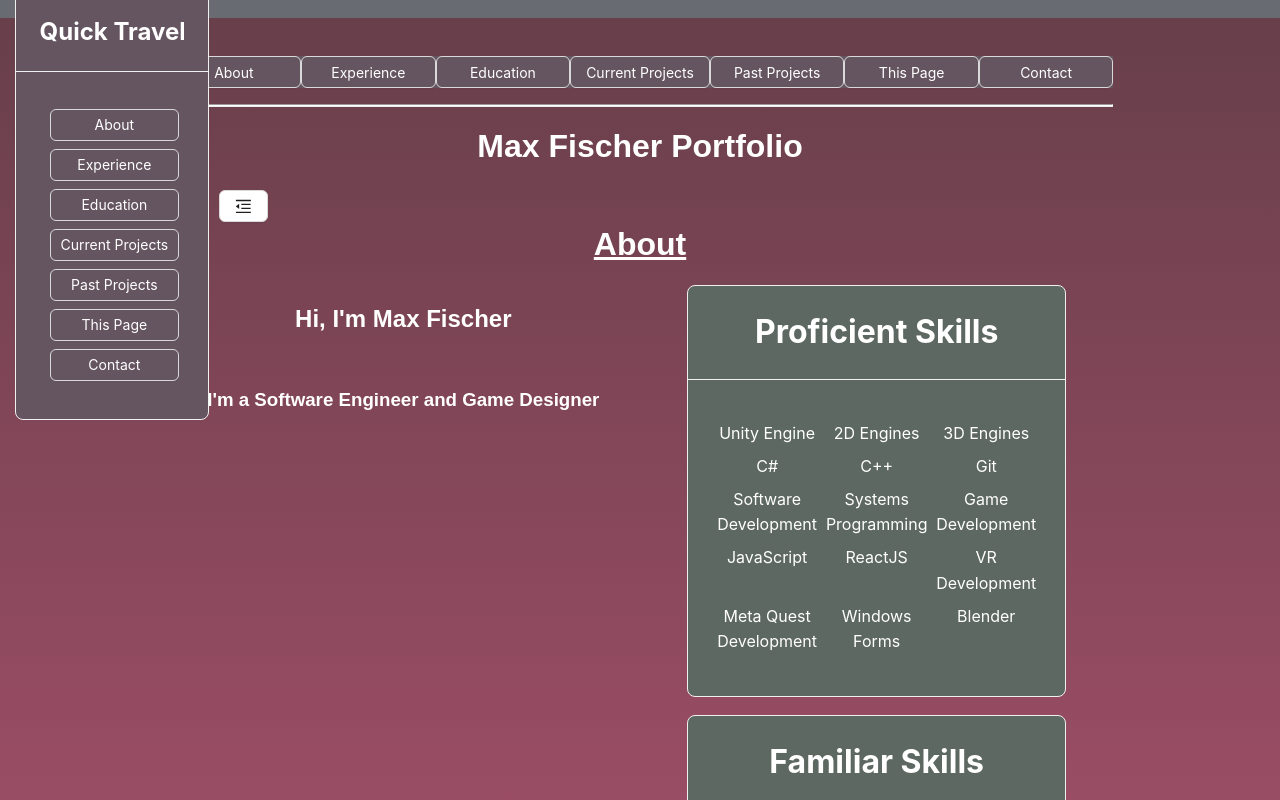
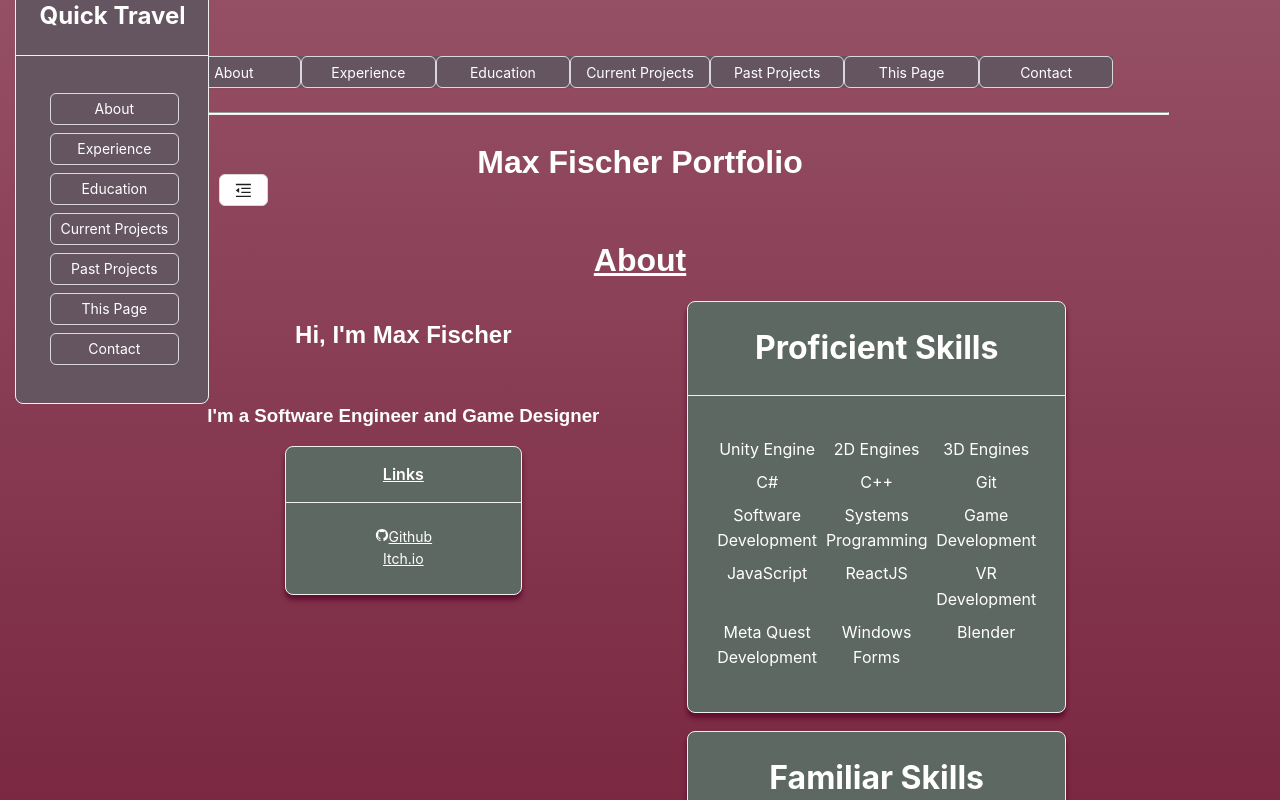
Before and after one commit to maxFischer42/maxFischer42.github.io, a React (Create React App) app in the folder portfolio/: page / in a window 1280 px wide. Shown: the top 800 px of the page. Built offline with nearby package versions, Linux system fonts and the light colour scheme.

Commit message:
Added CSS Animations

```diff
--- a/portfolio/src/components/AboutSection.js
+++ b/portfolio/src/components/AboutSection.js
@@ -1,6 +1,8 @@
 import React from "react";
 import { Component } from "react";
 import { Skills } from "./SkillsSection";
+import { IoLogoGithub } from "react-icons/io";
+import { Card } from "antd"
 
 export class About extends Component {
     render() {
@@ -10,12 +12,23 @@ export class About extends Component {
                     <div className="about_content">
                         <h2> Hi, I'm Max Fischer </h2><br/>
                         <h3>I'm a Software Engineer and Game Designer</h3>
+                        <div className="about_links">
+                            <Card className="about_link_card" title={<label className="about_link_card_title">Links</label>}>
+                                <IoLogoGithub />
+                                <a href="https://github.com/maxFischer42">Github </a>
+                                <br/>
+                                <a href="https://monadokami.itch.io">Itch.io</a>
+                                <br/>
+                            </Card>
+                        </div>
+                        <br/>
 
                     </div>
                 </div>
                 <div className="about_right">
                     <Skills/>
                 </div>
+                <br/>
             </div>
         );
     }
--- a/portfolio/src/components/EducationSection.js
+++ b/portfolio/src/components/EducationSection.js
@@ -7,13 +7,15 @@ import { ColoredLine } from "./Shapes"
 export class EducationCard extends Component {
     render() {
         return(
+            <div className="card_div">
                 <Card className="info_card">
                     <label className="school_title">{this.props.school}</label>, {this.props.location}<br/>
-                {ColoredLine("white", 2)}
+                    {ColoredLine("white", 2, "95%")}
                     {this.props.goal !== "" ? (<label className="school_goal">{this.props.goal}<br/></label>) : null}
                     <label className="school_date">{this.props.time}<br/> </label><br/>
                     <p>{this.props.description}</p>
                 </Card>
+            </div>
         );
     }
 }
--- a/portfolio/src/components/ExperienceSection.js
+++ b/portfolio/src/components/ExperienceSection.js
@@ -8,13 +8,15 @@ import { ColoredLine } from "./Shapes"
 export class ExperienceCard extends Component {
     render() {
         return(
+            <div className="card_div">
                 <Card className="info_card">
                     <label className="company_title">{this.props.company}</label>, {this.props.location}<br/>
-                {ColoredLine("white", 2)}
+                    {ColoredLine("white", 2, "95%")}
                     <label className="job_date">{this.props.start} - {this.props.end}<br/> </label><br/>
                     <label className="company_position">{this.props.title}</label><br/>
                     <p>{this.props.description}</p>
                 </Card>
+            </div>
         );
     }
 }
--- a/portfolio/src/components/Header.js
+++ b/portfolio/src/components/Header.js
@@ -9,6 +9,7 @@ export class Header extends Component {
     render() {
         var tags = data.sections.map((section) =>
             <li className='header_item'>
+                <div className='header_button_div'>
                     <Link
                         className="pather"
                         activeClass="active"
@@ -19,6 +20,7 @@ export class Header extends Component {
                         duration={500}>
                             <Button className='header_item'>{section}</Button>
                     </Link>
+                </div>
             </li>
         );
 
--- a/portfolio/src/components/Page.js
+++ b/portfolio/src/components/Page.js
@@ -22,8 +22,7 @@ export class Page extends Component {
                     />
                 </div>
                 <br/>
-                {ColoredLine("white", 1)}
-
+                {ColoredLine("white", 1, "100%")}
             </>);
 
         return(
@@ -33,7 +32,7 @@ export class Page extends Component {
                 <Sidebar/>
                 <div className="wrapper">
                     <Header />
-                    {ColoredLine("white", 1)}
+                    {ColoredLine("white", 1, "1000px")}
                     <h1>Max Fischer Portfolio</h1>
                     <br/>
                     {sections}
--- a/portfolio/src/components/Project.js
+++ b/portfolio/src/components/Project.js
@@ -40,13 +40,22 @@ export class Project extends Component{
         )
     }
 
+    getImg(id, width, height, i) {
+        return (
+            <img src={data.projects[id].images[i]} style={{
+                height: height,
+                width: width,
+            }}/>
+        )
+    }
+
     getImages(id) {
 
         const imgs = [];
         for(let i = 0; i < data.projects[id].images.length; i++) {
             imgs.push(
                 <div className="carousel_style">
-                    <img src={data.projects[id].images[i]} className="carousel_img"/>
+                    {this.getImg(id, data.projects[id].imgW, data.projects[id].imgH, i )}
                 </div>
             )
         }
@@ -63,19 +72,21 @@ export class Project extends Component{
         for(let id = 0; id < data.projects.length; id++) {
             if(data.projects[id].past != this.props.mode) continue;
             rows.push(
-                <div>
+                <div classname="project_element">
                 <div className="row">
                     <div className="column_left">
-                    <Card className="card_style" title={<h1 className="card_style">{data.projects[id].name}</h1>}>
-                        <h3 className="project_type"> {data.projects[id].type}</h3>
-                        <h4 className="project_date"> {data.projects[id].date}</h4>
-                        <p className="project_description">{this.getDescription(id)}</p>
-                        {data.projects[id].links != null ? (<><Card title={<h1 className="link_header">Links</h1>}className="link_card">{this.getLinks(id)}</Card><br/></>) : null}
-                    </Card>
+                        <div className="card_div">
+                            <Card className="card_style" title={<h1 className="card_style_header">{data.projects[id].name}</h1>}>
+                                <h3 className="project_type"> {data.projects[id].type}</h3>
+                                <h4 className="project_date"> {data.projects[id].date}</h4>
+                                <p className="project_description">{this.getDescription(id)}</p>
+                                {data.projects[id].links != null ? (<><Card title={<h1 className="link_header">Links</h1>}className="link_card">{this.getLinks(id)}</Card><br/></>) : null}
+                            </Card>
+                        </div>
                     </div>
                     <div className="column_right" ><div className="project_images">{this.getImages(id)}</div></div>
                 </div>
-                    {ColoredLine("white", 2)}
+                    {ColoredLine("white", 2, "100%")}
                 </div>
             );
         }
@@ -89,21 +100,6 @@ export class Project extends Component{
 
         var mode = this.props.mode == "project" ? 0 : 1;
         var count = mode == 0 ? data.project_count : data.past_project_count;
-        //var projects = data.projects[mode][3][0];
-
-//        var v = this.getProject()
-        /*
-        Project Array Definition
-         -- Name
-         -- Type
-         -- Description
-         -- Images[]
-         -- Links:
-                {
-                    github,
-                    itch
-                }
-        */
 
         return(
             <div className="project_content">
--- a/portfolio/src/components/Shapes.js
+++ b/portfolio/src/components/Shapes.js
@@ -1,10 +1,11 @@
-export function ColoredLine(color, width) {
+export function ColoredLine(color, height, width) {
     return(
         <hr
         style={{
                 color: color,
                 backgroundColor: color,
-                height: width,
+                height: height,
+                width: width,
         }}
         />
     );
--- a/portfolio/src/components/Sidebar.js
+++ b/portfolio/src/components/Sidebar.js
@@ -30,6 +30,7 @@ export class SidebarOpen extends Component {
     render() {
         var tags = data.sections.map((section) =>
             <li className='sidebar_list_item'>
+                <div className='header_button_div'>
                     <Link
                         className="pather"
                         activeClass="active"
@@ -41,16 +42,19 @@ export class SidebarOpen extends Component {
                             <Button className='sidebar_button'>{section}</Button>
 
                     </Link>
+                </div>
             </li>
         );
 
       return (
         <nav id="sidebar" >
+            <div className='sidebar_div'>
             <Card className='background' title={<h1 className='sidebar_title'>Quick Travel</h1>}>
                 <ul className="sidebar_list">
                     {tags}
                 </ul>
             </Card>
+            </div>
         </nav>
       );
     }
--- a/portfolio/src/components/current_projects.js
+++ b/portfolio/src/components/current_projects.js
@@ -15,7 +15,9 @@ var data = {
                     github: "https://github.com/maxFischer42/maxFischer42.github.io",
                     itch: null,
                     ld: null
-                }
+                },
+                imgW: null,
+                imgH: null,
             },
             {
                 name: "Untitled Tower Defense Game (working title)",
@@ -32,7 +34,9 @@ var data = {
                     github: "https://github.com/maxFischer42/TowerDefenseProject",
                     itch: null,
                     ld: null
-                }
+                },
+                imgW: "550px",
+                imgH: "300px",
             },
             {
                 name: "Making Connections",
@@ -51,7 +55,9 @@ var data = {
                     github: "https://github.com/maxFischer42/CrimsonCode2024",
                     itch: null,
                     ld: null,
-                }
+                },
+                imgW: "300px",
+                imgH: "550px",
             },
             {
                 name: "Radar Image Catalog",
@@ -64,6 +70,8 @@ var data = {
                 ],
                 images: [],
                 links: null,
+                imgW: null,
+                imgH: null,
             },
             {
                 name: "Relics",
@@ -89,7 +97,9 @@ var data = {
                     itch: "https://monadokami.itch.io/relics",
                     github: "https://github.com/maxFischer42/LudumDare54",
                     ld: "https://ldjam.com/events/ludum-dare/54/relics"
-                }
+                },
+                imgW: "550px",
+                imgH: "300px",
             },
             {
                 name: "Slime Action RPG (working title)",
@@ -110,7 +120,9 @@ var data = {
                     github: "https://github.com/maxFischer42/TopdownUnityCourse",
                     itch: null,
                     ld: null,
-                }
+                },
+                imgW: "550px",
+                imgH: "300px",
             },
             {
                 name: "2D Platforming Framework",
@@ -129,7 +141,9 @@ var data = {
                     github: "https://github.com/maxFischer42/monado-2D-platforming",
                     itch: null,
                     ld: null,
-                }
+                },
+                imgW: "550px",
+                imgH: "300px",
             },
             {
                 name: "Epidemic Interventions",
@@ -146,7 +160,9 @@ var data = {
                     github: "https://github.com/tjcsilicon/Falcon-Solutions-Spring-2022",
                     itch: null,
                     ld: null,
-                }
+                },
+                imgW: null,
+                imgH: null,
 
             },
             {
@@ -168,7 +184,9 @@ var data = {
                     github: "https://github.com/maxFischer42/ld-50",
                     itch: "https://monadokami.itch.io/overtime",
                     ld: "https://ldjam.com/events/ludum-dare/50/overtime-1",
-                }
+                },
+                imgW: "550px",
+                imgH: "300px",
             },
             {
                 name: "Fight or Flight",
@@ -190,7 +208,9 @@ var data = {
                     github: "https://github.com/maxFischer42/ld49",
                     itch: "https://monadokami.itch.io/fight-or-flight",
                     ld: "https://ldjam.com/events/ludum-dare/49/fight-or-flight",
-                }
+                },
+                imgW: "550px",
+                imgH: "300px",
             },
             {
                 name: "The Deepest Level",
@@ -212,7 +232,9 @@ var data = {
                     github: "https://github.com/maxFischer42/DeepestLevel",
                     itch: "https://monadokami.itch.io/thedeepestlevel",
                     ld: "https://ldjam.com/events/ludum-dare/46/the-deepest-level",
-                }
+                },
+                imgW: "550px",
+                imgH: "300px",
             },
             {
                 name: "The Bonely Dragon",
@@ -227,7 +249,9 @@ var data = {
                     github: "https://github.com/maxFischer42/VR-RPG",
                     itch: null,
                     ld: null,
-                }
+                },
+                imgW: null,
+                imgH: null,
             },
             {
                 name: "Hearty Dungeon",
@@ -247,7 +271,9 @@ var data = {
                     github: "https://github.com/maxFischer42/HeartyDungeon",
                     itch: null,
                     ld: "https://ldjam.com/events/ludum-dare/44/hearty-dungeon",
-                }
+                },
+                imgW: "550px",
+                imgH: "300px",
             }
         ],
 };
--- a/portfolio/src/style.css
+++ b/portfolio/src/style.css
@@ -16,6 +16,10 @@ body {
 .wrapper {
     padding-left: 7%;
     padding-right: 7%;
+    display: flex;
+    flex-direction: column;
+    align-content: center;
+    justify-content: flex-start;
 }
 
 
@@ -30,7 +34,6 @@ body {
 }
 
 .header_item {
-    width: 150px;
     width: -webkit-fill-available;
     color: #FFFFFF;
     background: #655560;
@@ -119,6 +122,8 @@ body {
     text-align: left;
     background: #5e6863;
     color: #FFFFFF;
+
+    box-shadow: 0px 5px 5px rgb(95, 12, 47);
 }
 
 .info_card .company_title {
@@ -177,12 +182,14 @@ body {
 
 .carousel_style {
     display: flex !important;
-    justify-content: center;
-    align-content: center;
+    align-items: center;
+    flex-direction: row;
+    justify-content: flex-start;
 }
 
 .carousel_img {
-    height: 350px;
+   height: 300px;
+   width: 550px;
 }
 
 .project_content {
@@ -210,13 +217,17 @@ body {
 }
 
 .project_images {
-
+padding: 5%;
 }
 
 .row:after {
     content: "";
     display: table;
     clear: both;
+}
+
+.row {
+    padding: 15px, 0px;
 }
 
 .column_left {
@@ -233,11 +244,13 @@ body {
     text-align: left;
     background: #5e6863;
     color: #FFFFFF !important;
+
+    box-shadow: 0px 5px 5px rgb(95, 12, 47);
 }
 
 .card_style_header {
     text-align: left;
-    background: #a5869b;
+    background: #5e6863;
     color: #FFFFFF !important;
 }
 
@@ -249,12 +262,11 @@ body {
 }
 
 .gradient_background {
-    background: linear-gradient(180deg, #683f4b, #9b4d66);
+    background: linear-gradient(180deg, #975267, #792741);
     z-index: -1;
     position: fixed;
     margin:-7%;
-    margin-top: -3%;
-    height: 100vh;
+    height: 110vh;
     width: 100vw;
 }
 
@@ -262,6 +274,7 @@ body {
     width: 80%;
     background: #5e6863;
     color: #FFFFFF;
+    box-shadow: 0px 5px 5px rgb(95, 12, 47);
 }
 
 .skill_card_title {
@@ -278,6 +291,13 @@ body {
     display: flex;
     flex-direction: column;
     height: 700px;
+
+}
+
+.about_links {
+    justify-content: center;
+    align-content: center;
+    display: flex;
 }
 
 .back_to_top {
@@ -286,3 +306,179 @@ body {
     background-color: #655560;
     color:white;
 }
+
+.about_link_card {
+    flex-direction: column;
+    background-color: #5e6863;
+    width:50%;
+    color:white;
+    text-decoration-color: white;
+    box-shadow: 0px 5px 5px rgb(95, 12, 47);
+}
+
+.about_link_card_title {
+    color: white;
+    text-decoration-color: white;
+    text-decoration: underline;
+
+}
+
+.about_link_card a{
+    color: white;
+    text-decoration-color: white;
+    text-decoration: underline;
+
+}
+
+
+
+
+/*   ---- Animations ----  */
+
+.card_div:hover {
+	-webkit-animation: scale-up-center 0.4s cubic-bezier(0.390, 0.575, 0.565, 1.000) both;
+	        animation: scale-up-center 0.4s cubic-bezier(0.390, 0.575, 0.565, 1.000) both;
+
+    z-index: 2;
+    position: sticky;
+}
+
+.card_div {
+    -webkit-animation: scale-down-center 0.4s cubic-bezier(0.390, 0.575, 0.565, 1.000) both;
+    animation: scale-down-center 0.4s cubic-bezier(0.390, 0.575, 0.565, 1.000) both;
+}
+
+@-webkit-keyframes scale-up-center {
+    0% {
+      -webkit-transform: scale(1);
+              transform: scale(1);
+    }
+    100% {
+      -webkit-transform: scale(1.15);
+              transform: scale(1.15);
+    }
+  }
+  @keyframes scale-up-center {
+    0% {
+      -webkit-transform: scale(1);
+              transform: scale(1);
+    }
+    100% {
+      -webkit-transform: scale(1.15);
+              transform: scale(1.15);
+    }
+  }
+
+  @-webkit-keyframes scale-down-center {
+    0% {
+      -webkit-transform: scale(1.15);
+              transform: scale(1.15);
+    }
+    100% {
+      -webkit-transform: scale(1);
+              transform: scale(1);
+    }
+  }
+  @keyframes scale-down-center {
+    0% {
+      -webkit-transform: scale(1.15);
+              transform: scale(1.15);
+    }
+    100% {
+      -webkit-transform: scale(1);
+              transform: scale(1);
+    }
+  }
+
+
+.sidebar_div {
+    -webkit-animation: slide-right 0.5s cubic-bezier(0.250, 0.460, 0.450, 0.940) both;
+    animation: slide-right 0.5s cubic-bezier(0.250, 0.460, 0.450, 0.940) both;
+}
+
+@-webkit-keyframes slide-right {
+  0% {
+    -webkit-transform: translateX(-100px);
+            transform: translateX(-100px);
+  }
+  100% {
+    -webkit-transform: translateX(0);
+            transform: translateX(0);
+  }
+}
+@keyframes slide-right {
+  0% {
+    -webkit-transform: translateX(-100px);
+            transform: translateX(-100px);
+  }
+  100% {
+    -webkit-transform: translateX(0);
+            transform: translateX(0);
+  }
+}
+
+.header_button_div:hover {
+	-webkit-animation: jello-horizontal 0.9s both;
+	        animation: jello-horizontal 0.9s both;
+}
+
+@-webkit-keyframes jello-horizontal {
+    0% {
+      -webkit-transform: scale3d(1, 1, 1);
+              transform: scale3d(1, 1, 1);
+    }
+    30% {
+      -webkit-transform: scale3d(1.25, 0.75, 1);
+              transform: scale3d(1.25, 0.75, 1);
+    }
+    40% {
+      -webkit-transform: scale3d(0.75, 1.25, 1);
+              transform: scale3d(0.75, 1.25, 1);
+    }
+    50% {
+      -webkit-transform: scale3d(1.15, 0.85, 1);
+              transform: scale3d(1.15, 0.85, 1);
+    }
+    65% {
+      -webkit-transform: scale3d(0.95, 1.05, 1);
+              transform: scale3d(0.95, 1.05, 1);
+    }
+    75% {
+      -webkit-transform: scale3d(1.05, 0.95, 1);
+              transform: scale3d(1.05, 0.95, 1);
+    }
+    100% {
+      -webkit-transform: scale3d(1, 1, 1);
+              transform: scale3d(1, 1, 1);
+    }
+  }
+  @keyframes jello-horizontal {
+    0% {
+      -webkit-transform: scale3d(1, 1, 1);
+              transform: scale3d(1, 1, 1);
+    }
+    30% {
+      -webkit-transform: scale3d(1.25, 0.75, 1);
+              transform: scale3d(1.25, 0.75, 1);
+    }
+    40% {
+      -webkit-transform: scale3d(0.75, 1.25, 1);
+              transform: scale3d(0.75, 1.25, 1);
+    }
+    50% {
+      -webkit-transform: scale3d(1.15, 0.85, 1);
+              transform: scale3d(1.15, 0.85, 1);
+    }
+    65% {
+      -webkit-transform: scale3d(0.95, 1.05, 1);
+              transform: scale3d(0.95, 1.05, 1);
+    }
+    75% {
+      -webkit-transform: scale3d(1.05, 0.95, 1);
+              transform: scale3d(1.05, 0.95, 1);
+    }
+    100% {
+      -webkit-transform: scale3d(1, 1, 1);
+              transform: scale3d(1, 1, 1);
+    }
+  }
```
Lines whose indentation alone changed are shown as unchanged.
